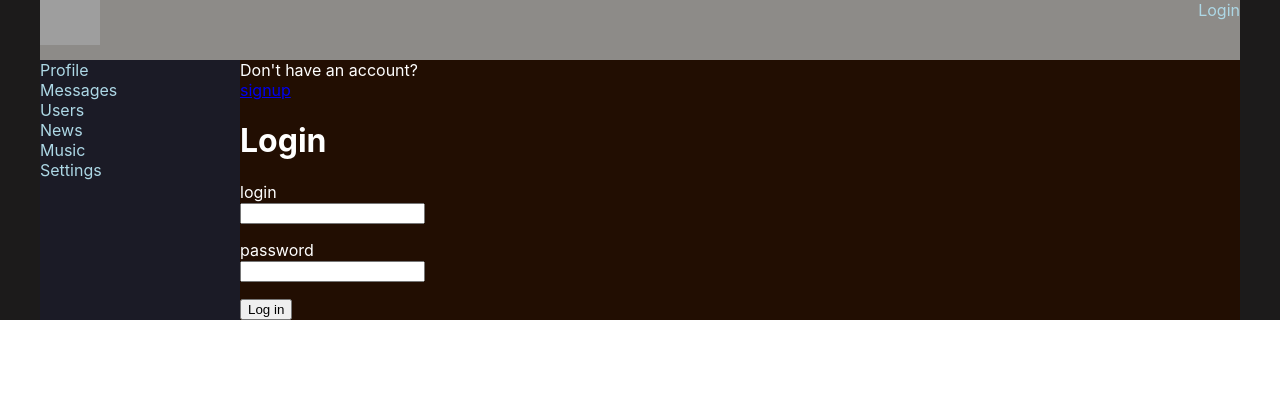
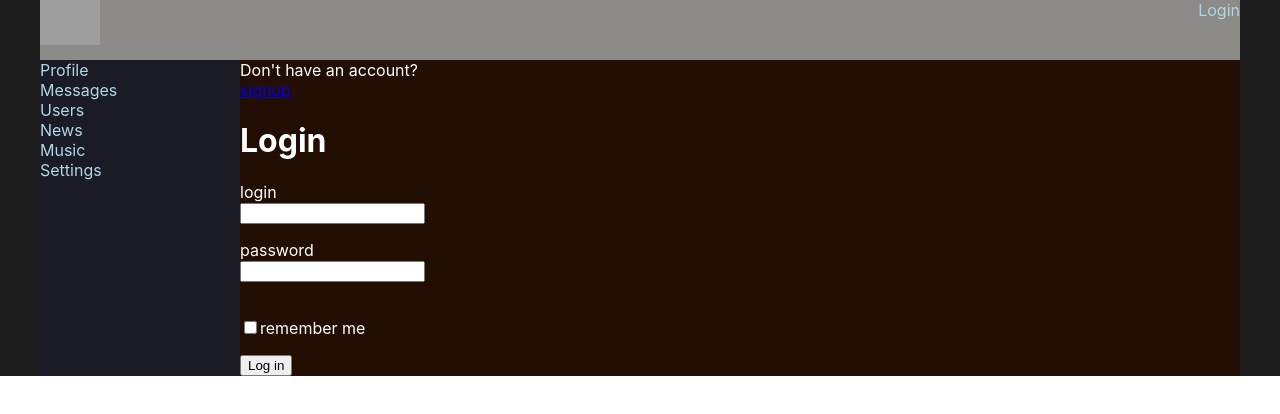
Before and after one commit to Nikita-Sidr/react-website, a React (Create React App) app: page /login in a window 1280 px wide. Shown: the top 414 px of the page. Built offline with nearby package versions, Linux system fonts and the light colour scheme; no server answers; grey boxes are pictures that could not be loaded.

Commit message:
added login logout that uses server info

```diff
--- a/src/components/Header/Header.jsx
+++ b/src/components/Header/Header.jsx
@@ -7,8 +7,9 @@ const Header = (props) => {
     <header className={s.header}>
       <img className={`${s.header} ${s.img}`} src='https://external-preview.redd.it/EE571pNKCqRWdQvWf_BGqK04Igwv8P9Os8bBAJImTW8.jpg?auto=webp&s=647110bc6e3d1e979f9815b6cf4d33e5dd36d523' alt='' />
       <div className={s.loginBlock}>
-          {props.isAuth?props.login
-          :<NavLink to={'/login'}>Login</NavLink>}
+        {props.isAuth
+          ? <div>{props.login} <button onClick={props.logout}>logout</button></div>
+          : <NavLink to={'/login'}>Login</NavLink>}
       </div>
     </header>
   )
--- a/src/components/Header/HeaderContainer.jsx
+++ b/src/components/Header/HeaderContainer.jsx
@@ -1,7 +1,7 @@
 import React from "react";
 import Header from "./Header";
 import { connect } from "react-redux";
-import { getAuthUserData } from "../../redux/auth-reducer";
+import { getAuthUserData, logout } from "../../redux/auth-reducer";
 
 class HeaderContainer extends React.Component {
   componentDidMount(){
@@ -19,4 +19,4 @@ const mapStateToProps = (state) => ({
   isAuth: state.auth.isAuth,
   login: state.auth.login,
 })
-export default connect(mapStateToProps,{getAuthUserData})(HeaderContainer)
+export default connect(mapStateToProps,{getAuthUserData, logout})(HeaderContainer)
--- a/src/components/LoginPage/LoginAndSignUp/Login.jsx
+++ b/src/components/LoginPage/LoginAndSignUp/Login.jsx
@@ -1,23 +1,31 @@
 import React from "react";
 import { Formik } from 'formik'
 import * as yup from 'yup'
+import { login } from "../../../redux/auth-reducer";
+import {connect}  from "react-redux"
+import { redirect } from "react-router-dom";
 
-const Login = () => {
+
+const Login = (props) => {
 
     const validationSchema = yup.object().shape({
-        login: yup.string().required('Обязательное поле').test('is-login', 'Логин должен быть на латинице. C или без цифр. Он не можеть быть меньше 2 символов или больше 20', (value) => /^[a-zA-Z\d]{2,20}$/.test(value)),
-        password: yup.string().required('Обязательное поле').test('is-login', 'Пароль не можеть быть меньше 2 символов или больше 20', (value) => /^[a-zA-Z\d]{2,20}$/.test(value)),
+        login: yup.string().required('Обязательное поле').test('is-login', 'Логин должен быть на латинице. C или без цифр. Он не можеть быть меньше 2 символов или больше 20', (value) => /^[a-zA-Z0-9._-]+@[a-zA-Z0-9.-]+\.[a-zA-Z]{2,4}$/.test(value)),
+        password: yup.string().required('Обязательное поле').test('is-login', 'Пароль не можеть быть меньше 2 символов или больше 40', (value) => /^[a-zA-Z\d]{2,40}$/.test(value)),
     })
 
+
+    if(props.isAuth) {
+        redirect('/profile')
+    }
     return (
         <div>
             <Formik
                 initialValues={{
                     login: '',
-                    password: '',
+                    password: ''
                 }}
                 validateOnBlur
-                onSubmit={(values) => { console.log(values) }}
+                onSubmit={(values) => { props.login(values.login, values.password) }}
                 validationSchema={validationSchema}
             >
                 {({ values, errors, touched, handleChange, handleBlur, isValid, handleSubmit, dirty }) => (
@@ -44,6 +52,16 @@ const Login = () => {
                             />
                         </p>
                         {touched.password && errors.password && <p>{errors.password}</p>}
+                        <div>
+                            <p>
+                                <label htmlFor={`checkbox`}></label><br />
+                                <input
+                                    type={'checkbox'}
+                                    name={'checkbox'}
+                                    value={values.isRemembered}
+                                />remember me
+                            </p>
+                        </div>
                         <button
                             disabled={!isValid && !dirty}
                             onClick={handleSubmit}
@@ -57,5 +75,7 @@ const Login = () => {
         </div>
     )
 }
-
-export default Login
+const mapStateToProps = (state) => ({
+    isAuth: state.auth.isAuth
+})
+export default connect(mapStateToProps, { login })(Login)
--- a/src/components/api/api.js
+++ b/src/components/api/api.js
@@ -40,5 +40,11 @@ export const profileAPI = {
 export const authAPI = {
     me(){
         return instance.get(`auth/me`)
-    }
+    },
+    login(email, password){
+        return instance.post(`auth/login`, {email, password})
+    },
+    logout(){
+        return instance.delete(`auth/login`)
+    },
 }
--- a/src/redux/auth-reducer.js
+++ b/src/redux/auth-reducer.js
@@ -3,10 +3,10 @@ import { authAPI } from "../components/api/api"
 const SET_USER_DATA = 'SET_USER_DATA'
 
 let initialState = {
-   userId:null,
-   email:null,
-   login:null,
-   isAuth:false
+    userId: null,
+    email: null,
+    login: null,
+    isAuth: false
 }
 
 
@@ -15,21 +15,40 @@ const authReducer = (state = initialState, action) => {
         case SET_USER_DATA:
             return {
                 ...state,
-                ...action.data,
-                isAuth:true
+                ...action.payload,
             }
         default: return state
     }
 }
 
-export const setAuthUserData = (userId,email,login) => ({ type: SET_USER_DATA, data:{userId,email,login} })
+export const setAuthUserData = (userId, email, login, isAuth) => ({ type: SET_USER_DATA, payload:
+    { userId, email, login, isAuth } })
 export const getAuthUserData = () => (dispatch) => {
     authAPI.me()
-    .then(response => {
-      if(response.data.resultCode === 0){
-        let {id,email,login} = response.data.data
-        dispatch(setAuthUserData(id,email,login))
-      }
-    })
+        .then(response => {
+            if (response.data.resultCode === 0) {
+                let { id, email, login } = response.data.data
+                dispatch(setAuthUserData(id, email, login, true))
+            }
+        })
 }
+
+export const login = (email, password) => (dispatch) => {
+    authAPI.login(email, password)
+        .then(response => {
+            if (response.data.resultCode === 0) {
+                dispatch(getAuthUserData())
+            }
+        })
+}
+
+export const logout = () => (dispatch) => {
+    authAPI.logout()
+        .then(response => {
+            if (response.data.resultCode === 0) {
+                dispatch(setAuthUserData(null, null, null, false))
+            }
+        })
+}
+
 export default authReducer
```
Also changed, not shown: 1 other file (tests, documents, lock files or other folders). Lines whose indentation alone changed are shown as unchanged.
